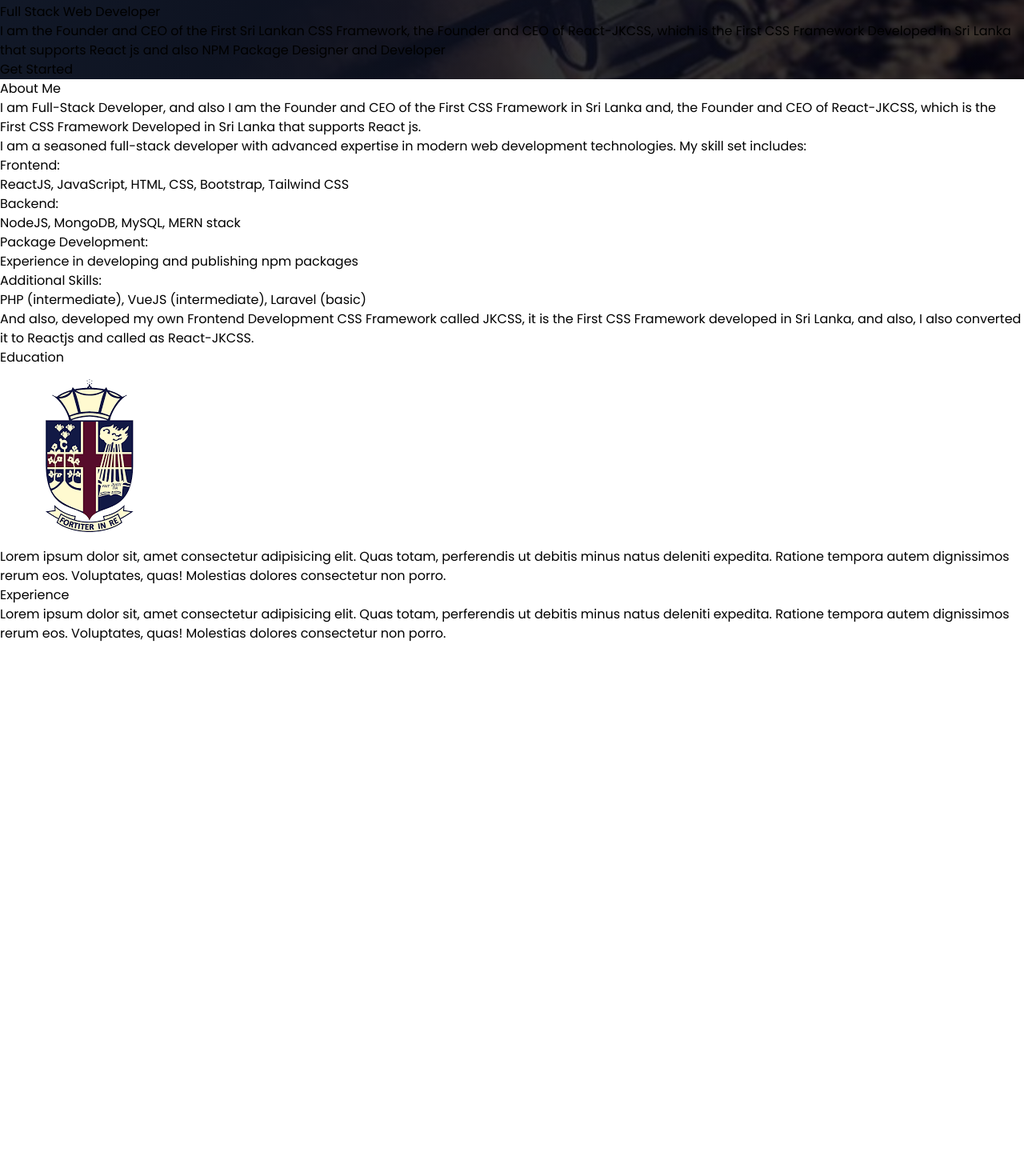
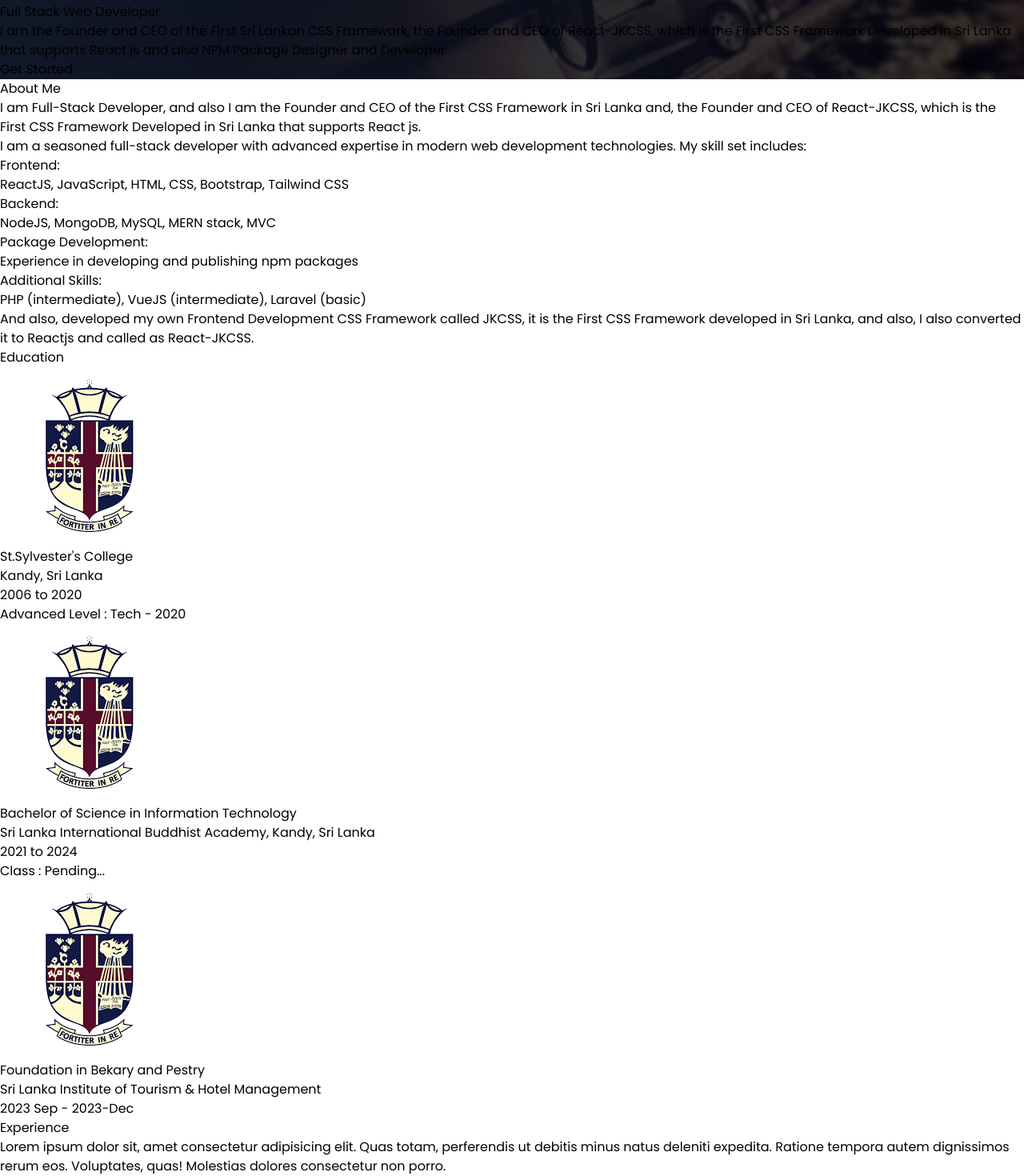
Before and after one commit to BackendExpert/my-portfolio-new, a React (Vite) app: page / in a window 1280 px wide. Shown: the part 941-2411 px from the top of the page at 80% size. Before the commit the page ends 1745 px from the top, so only its background shows below. Built offline with nearby package versions, Linux system fonts and the light colour scheme; a web font is replaced by a local one.

Commit message:
Update Content.jsx
Co-Authored-By: JehanKandy  <jehankandy@gmail.com>

```diff
--- a/src/components/Content.jsx
+++ b/src/components/Content.jsx
@@ -13,7 +13,7 @@ const Content = () => {
       </p>
       <div className="ml-4">
         <p className="py-2"><p className="font-bold">Frontend: </p>ReactJS, JavaScript, HTML, CSS, Bootstrap, Tailwind CSS</p>
-        <p className="py-2"><p className="font-bold">Backend:</p> NodeJS, MongoDB, MySQL, MERN stack</p>
+        <p className="py-2"><p className="font-bold">Backend:</p> NodeJS, MongoDB, MySQL, MERN stack, MVC</p>
         <p className="py-2"><p className="font-bold">Package Development:</p> Experience in developing and publishing npm packages</p>
         <p className="py-2"><p className="font-bold">Additional Skills:</p> PHP (intermediate), VueJS (intermediate), Laravel (basic)</p>
       </div>
@@ -26,12 +26,53 @@ const Content = () => {
           <div className="">
             <h1 className="text-4xl text-center font-semibold">Education</h1>
             <div className="my-4">
-              <div className="bg-gray-800 py-4 px-5 rounded">
-                <div className="flex">
-                  <img src={SSCK} alt="" />
+
+              <div className="bg-gray-800 py-4 px-5 rounded my-4">
+                <div className="md:flex">
+                  <img src={SSCK} alt="" className='h-24 rounded w-auto md:mt-2 md:ml-0 ml-6 md:mb-0 mb-6'/>
+                  <div className="ml-6">
+                    <h1 className="md:text-xl font-semibold ">St.Sylvester's College</h1>
+                    <p className="pb-4">Kandy, Sri Lanka</p>
+                    <p className="">
+                      2006 to 2020
+                    </p>
+                    <p className="">
+                      Advanced Level : Tech - 2020
+                    </p>
+                  </div>
                 </div>
-                Lorem ipsum dolor sit, amet consectetur adipisicing elit. Quas totam, perferendis ut debitis minus natus deleniti expedita. Ratione tempora autem dignissimos rerum eos. Voluptates, quas! Molestias dolores consectetur non porro.
               </div>
+
+              <div className="bg-gray-800 py-4 px-5 rounded my-4">
+                <div className="md:flex">
+                  <img src={SSCK} alt="" className='h-24 rounded w-auto md:mt-2 md:ml-0 ml-6 md:mb-0 mb-6'/>
+                  <div className="ml-6">
+                    <h1 className="md:text-xl font-semibold ">Bachelor of Science in Information Technology</h1>
+                    <p className="pb-4">Sri Lanka International Buddhist Academy, Kandy, Sri Lanka</p>
+                    <p className="">
+                      2021 to 2024
+                    </p>
+                    <p className="">
+                      Class : Pending...
+                    </p>
+                  </div>
+                </div>
+              </div>
+
+              <div className="bg-gray-800 py-4 px-5 rounded my-4">
+                <div className="md:flex">
+                  <img src={SSCK} alt="" className='h-24 rounded w-auto md:mt-2 md:ml-0 ml-6 md:mb-0 mb-6'/>
+                  <div className="ml-6">
+                    <h1 className="md:text-xl font-semibold ">Foundation in Bekary and Pestry</h1>
+                    <p className="pb-4">Sri Lanka Institute of Tourism & Hotel Management</p>
+                    <p className="">
+                      2023 Sep - 2023-Dec
+                    </p>
+
+                  </div>
+                </div>
+              </div>
+
             </div>
           </div>
           <div className="">
```
